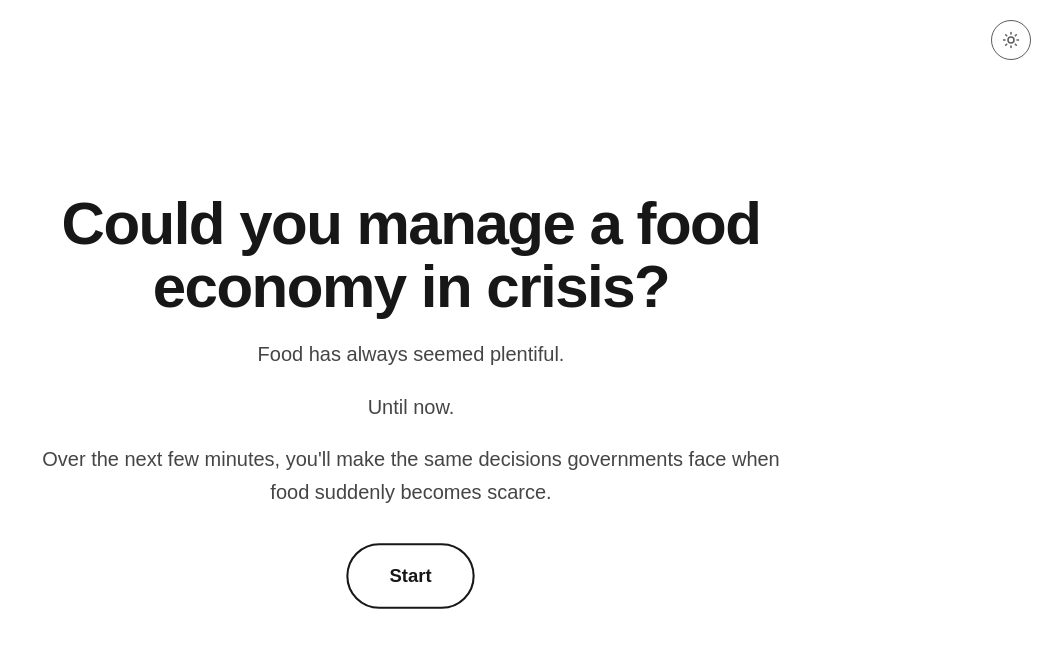
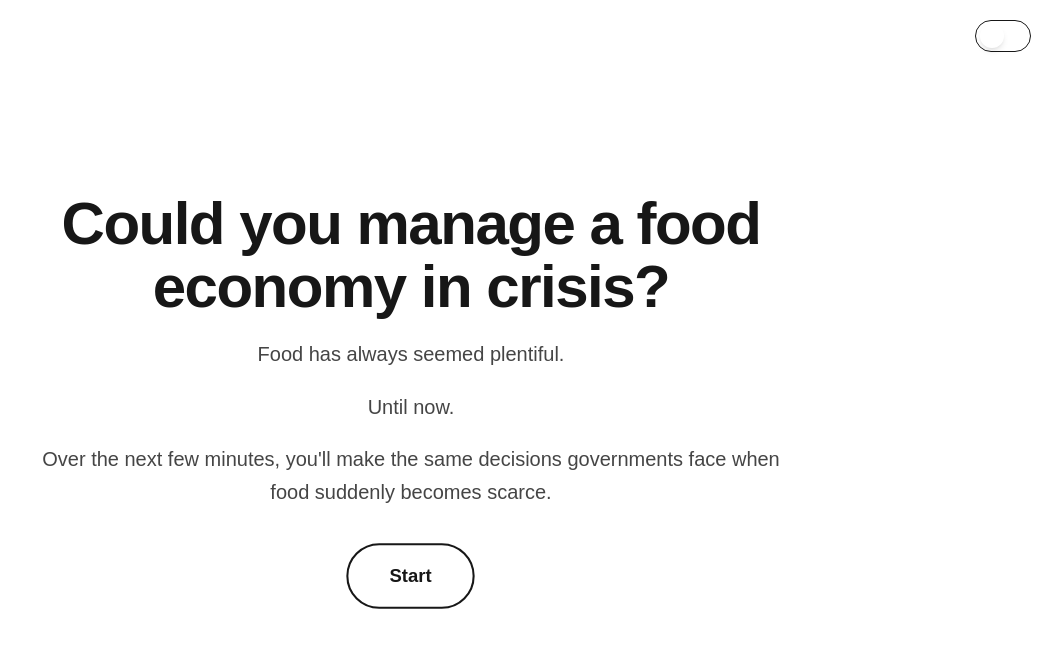
Before and after one commit to mahihshah/food-shock-policy-sim, a Next.js app: page / in a window 1280 px wide. Shown: the top 648 px of the page, without its empty margins (229-1280 px from the left). Built offline with nearby package versions, Linux system fonts and the light colour scheme.

Commit message:
Fix the toggle and font colours

```diff
--- a/EconConceptCallout.tsx
+++ b/EconConceptCallout.tsx
@@ -2,7 +2,7 @@
 
 import { motion } from "framer-motion";
 import type { EconConcept } from "./econConcepts";
-import { renderHighlighted } from "./lib/highlights";
+import { renderHighlighted } from "./lib/highlight";
 
 function SingleCallout({ concept, side }: { concept: EconConcept; side: "left" | "right" }) {
   const isLeft = side === "left";
@@ -17,11 +17,25 @@ function SingleCallout({ concept, side }: { concept: EconConcept; side: "left" |
             <path d="M0,0 L7,3.5 L0,7 Z" fill="var(--color-accent)" />
           </marker>
         </defs>
-        <path d="M2 4 C 30 4, 50 30, 78 54" stroke="var(--color-accent)" strokeOpacity="0.55" strokeWidth="1.5"
-          strokeDasharray="4 4" strokeLinecap="round" fill="none" markerEnd={`url(#econ-arrowhead-${side})`} />
+        <motion.path
+          d="M2 4 C 30 4, 50 30, 78 54"
+          stroke="var(--color-accent)"
+          strokeOpacity="0.6"
+          strokeWidth="1.5"
+          strokeDasharray="4 4"
+          strokeLinecap="round"
+          fill="none"
+          markerEnd={`url(#econ-arrowhead-${side})`}
+          initial={{ pathLength: 0, opacity: 0 }}
+          animate={{ pathLength: 1, opacity: 1 }}
+          transition={{ duration: 0.9, delay: 0.2, ease: [0.22, 1, 0.36, 1] }}
+        />
       </svg>
 
-      <motion.div initial={{ opacity: 0, y: 10 }} animate={{ opacity: 1, y: 0 }} transition={{ duration: 0.7, delay: 0.5, ease: [0.22, 1, 0.36, 1] }}
+      <motion.div
+        initial={{ opacity: 0, y: 10 }}
+        animate={{ opacity: 1, y: 0 }}
+        transition={{ duration: 0.7, delay: 1.4, ease: [0.22, 1, 0.36, 1] }}
         className="pointer-events-auto flex flex-col gap-2 rounded-xl border border-[var(--color-accent)]/25
                    bg-[var(--color-surface)]/95 p-4 shadow-lg shadow-black/30 backdrop-blur-sm">
         <span className="mb-0.5 block font-[family-name:var(--font-body)] text-[10px] font-semibold uppercase tracking-wide text-[var(--color-accent)]/70">
--- a/ThemeToggle.tsx
+++ b/ThemeToggle.tsx
@@ -1,6 +1,7 @@
 "use client";
 
 import { useEffect, useState } from "react";
+import { motion } from "framer-motion";
 
 export function ThemeToggle() {
   const [theme, setTheme] = useState<"dark" | "light">("dark");
@@ -19,26 +20,40 @@ export function ThemeToggle() {
     localStorage.setItem("fss-theme", next);
   };
 
+  const isLight = theme === "light";
+
   return (
     <button
       type="button"
       onClick={toggle}
       aria-label="Toggle light and dark mode"
-      className="fixed right-5 top-5 z-[60] flex h-10 w-10 items-center justify-center rounded-full
-                 border border-[var(--color-border)] bg-[var(--color-surface)]/80 text-[var(--color-foreground)]/70
-                 backdrop-blur transition-colors hover:border-[var(--color-accent)]/50 hover:text-[var(--color-accent)]
-                 focus-visible:outline-none focus-visible:ring-2 focus-visible:ring-[var(--color-accent)]/60"
+      role="switch"
+      aria-checked={isLight}
+      className="fixed right-5 top-5 z-[60] flex h-8 w-14 items-center rounded-full border
+                 border-[var(--color-border)] bg-[var(--color-surface)]/90 px-1 backdrop-blur
+                 transition-colors focus-visible:outline-none focus-visible:ring-2
+                 focus-visible:ring-[var(--color-accent)]/60"
     >
-      {theme === "dark" ? (
-        <svg width="18" height="18" viewBox="0 0 24 24" fill="none" stroke="currentColor" strokeWidth="2">
-          <circle cx="12" cy="12" r="4" />
-          <path d="M12 2v2M12 20v2M4.9 4.9l1.4 1.4M17.7 17.7l1.4 1.4M2 12h2M20 12h2M4.9 19.1l1.4-1.4M17.7 6.3l1.4-1.4" strokeLinecap="round" />
-        </svg>
-      ) : (
-        <svg width="18" height="18" viewBox="0 0 24 24" fill="none" stroke="currentColor" strokeWidth="2">
-          <path d="M21 12.79A9 9 0 1 1 11.21 3a7 7 0 0 0 9.79 9.79Z" strokeLinecap="round" strokeLinejoin="round" />
-        </svg>
-      )}
+      <motion.span
+        layout
+        transition={{ type: "spring", stiffness: 500, damping: 32 }}
+        className="flex h-6 w-6 items-center justify-center rounded-full shadow-md"
+        style={{
+          backgroundColor: "var(--color-accent)",
+          marginLeft: isLight ? "auto" : 0,
+        }}
+      >
+        {isLight ? (
+          <svg width="13" height="13" viewBox="0 0 24 24" fill="none" stroke="var(--color-background)" strokeWidth="2.2">
+            <path d="M21 12.79A9 9 0 1 1 11.21 3a7 7 0 0 0 9.79 9.79Z" strokeLinecap="round" strokeLinejoin="round" />
+          </svg>
+        ) : (
+          <svg width="13" height="13" viewBox="0 0 24 24" fill="none" stroke="var(--color-background)" strokeWidth="2.2">
+            <circle cx="12" cy="12" r="4" />
+            <path d="M12 2v2M12 20v2M4.9 4.9l1.4 1.4M17.7 17.7l1.4 1.4M2 12h2M20 12h2M4.9 19.1l1.4-1.4M17.7 6.3l1.4-1.4" strokeLinecap="round" />
+          </svg>
+        )}
+      </motion.span>
     </button>
   );
 }
--- a/lib/highlights.tsx
+++ b/lib/highlights.tsx
@@ -1,19 +1,15 @@
 // lib/highlight.tsx
-//
-// Wrap key words in your data-file strings with ::like this:: and this
-// turns them into coloured underline spans, cycling through 3 accent
-// colours. Safe on plain text with no ::marks:: — renders unchanged.
-
 import type { ReactNode } from "react";
 
 const HL_SPLIT = /::(.+?)::/g;
-const HL_COLORS = ["accent", "accent-2", "accent-3"] as const;
+const HL_COLORS = ["accent", "accent-2", "accent-3", "accent-4"] as const;
 type HlColor = (typeof HL_COLORS)[number];
 
 const COLOR_VARS: Record<HlColor, string> = {
   accent: "var(--color-accent)",
   "accent-2": "var(--color-accent-2)",
   "accent-3": "var(--color-accent-3)",
+  "accent-4": "var(--color-accent-4)",
 };
 
 export function Hl({ children, color = "accent" }: { children: ReactNode; color?: HlColor }) {
--- a/questionCard.tsx
+++ b/questionCard.tsx
@@ -8,7 +8,7 @@ import ResilienceSegue from "./resilienceSegue";
 import { econConceptsById } from "./econConcepts";
 import { EconConceptCallout } from "./EconConceptCallout";
 import { SourceTag } from "./SourceTag";
-import { renderHighlighted } from "./lib/highlights";
+import { renderHighlighted } from "./lib/highlight";
 
 export interface QuestionCardProps {
   scenario: Scenario;
@@ -107,7 +107,7 @@ export default function QuestionCard({
           key={scenario.id} ref={cardRef} tabIndex={0} onKeyDown={handleKeyDown}
           initial={{ opacity: 0, y: 16 }} animate={{ opacity: 1, y: 0 }} exit={{ opacity: 0, y: -16 }}
           transition={{ duration: 0.35, ease: [0.22, 1, 0.36, 1] }}
-          className="relative mx-auto w-full max-w-2xl rounded-2xl border border-[var(--color-border)]
+          className="relative mx-auto w-full max-w-2xl rounded-2xl border border-[var(--color-border)] border-t-2 border-t-[var(--color-accent)]
                      bg-[var(--color-surface)] p-8 shadow-2xl shadow-black/40 outline-none
                      focus-visible:ring-2 focus-visible:ring-[var(--color-accent)]/60 md:p-12"
         >
@@ -143,7 +143,7 @@ export default function QuestionCard({
                 </p>
               )}
               <p className="font-[family-name:var(--font-body)] text-xl text-[var(--color-danger)] md:text-2xl">
-                {scenario.outcome}
+                {renderHighlighted(scenario.outcome ?? "")}
               </p>
               {retryInfo ? (
                 <motion.button type="button" onClick={retryInfo.onRetry}
@@ -204,10 +204,15 @@ function ChoiceButton({ choice, index, isSelected, onClick }: {
   choice: Choice; index: number; isSelected: boolean; onClick: () => void;
 }) {
   return (
-    <motion.button type="button" onClick={onClick} whileHover={{ scale: 1.015 }} whileTap={{ scale: 0.985 }} aria-pressed={isSelected}
+    <motion.button type="button" onClick={onClick}
+      whileHover={{ scale: 1.02, backgroundColor: "color-mix(in srgb, var(--color-accent) 12%, transparent)" }}
+      whileTap={{ scale: 0.98 }}
+      aria-pressed={isSelected}
       className={`group flex w-full items-start gap-4 rounded-xl border px-5 py-4 text-left transition-colors
                   focus-visible:outline-none focus-visible:ring-2 focus-visible:ring-[var(--color-accent)]/60
-                  ${isSelected ? "border-[var(--color-accent)] bg-[var(--color-accent)]/10" : "border-[var(--color-border)] bg-[var(--color-foreground)]/[0.02] hover:border-[var(--color-accent)]/40 hover:bg-[var(--color-foreground)]/[0.05]"}`}>
+                  ${isSelected
+                    ? "border-[var(--color-accent)] bg-[var(--color-accent)]/10 shadow-[0_0_24px_-6px_var(--color-accent)]"
+                    : "border-[var(--color-border)] bg-[var(--color-foreground)]/[0.02] hover:border-[var(--color-accent)]/50"}`}>
       <span className={`flex h-7 w-7 shrink-0 items-center justify-center rounded-full font-[family-name:var(--font-body)] text-xs font-semibold
                     ${isSelected ? "bg-[var(--color-accent)] text-[var(--color-background)]" : "bg-[var(--color-foreground)]/10 text-[var(--color-foreground)]/60 group-hover:bg-[var(--color-accent)]/20 group-hover:text-[var(--color-accent)]"}`}>
         {index + 1}
@@ -231,12 +236,12 @@ function CaseStudyPanel({ caseStudy, side }: { caseStudy?: CaseStudy; side: "lef
   const isLeft = side === "left";
 
   return (
-    <div className={`pointer-events-none absolute top-1/2 hidden w-56 -translate-y-1/2 lg:block ${isLeft ? "right-full mr-6" : "left-full ml-6"}`}>
-      <motion.div initial={{ opacity: 0, x: isLeft ? 12 : -12 }} animate={{ opacity: 1, x: 0 }}
+    <div className={`pointer-events-none absolute top-full z-10 mt-3 hidden w-56 lg:block ${isLeft ? "right-full mr-6" : "left-full ml-6"}`}>
+      <motion.div initial={{ opacity: 0, x: isLeft ? 12 : -12, y: -8 }} animate={{ opacity: 1, x: 0, y: 0 }}
         transition={{ duration: 0.8, delay: 0.45, ease: [0.22, 1, 0.36, 1] }} className="pointer-events-auto flex items-center gap-2">
         {!isLeft && <span className="shrink-0 text-[var(--color-accent)]/50">←</span>}
         <div className="rounded-lg border border-[var(--color-border)] bg-[var(--color-foreground)]/[0.06] p-3">
-          <span className="mb-1.5 block font-[family-name:var(--font-body)] text-[9px] font-bold uppercase tracking-[0.18em] text-[var(--color-accent-2)]">
+          <span className="mb-1.5 block font-[family-name:var(--font-body)] text-[9px] font-bold uppercase tracking-[0.18em] text-[var(--color-accent-4)]">
             This actually happened
           </span>
           <div className="mb-1 flex items-center gap-1.5 font-[family-name:var(--font-serif-accent)] text-[13px] italic uppercase tracking-wide text-[var(--color-accent)]/80">
--- a/resilienceSegue.tsx
+++ b/resilienceSegue.tsx
@@ -19,7 +19,7 @@ function ScrollNudge({ targetId, label = "Keep scrolling" }: { targetId: string;
       initial={{ opacity: 0 }}
       whileInView={{ opacity: 1, y: [0, 8, 0] }}
       viewport={{ once: true, amount: 0.5 }}
-      transition={{ opacity: { delay: 0.3, duration: 0.6 }, y: { duration: 1.8, repeat: Infinity, ease: "easeInOut" } }}
+      transition={{ opacity: { delay: 1.3, duration: 0.6 }, y: { duration: 1.8, repeat: Infinity, ease: "easeInOut" } }}
       className="mt-8 flex flex-col items-center gap-2 text-[var(--color-accent)]/70 transition-colors hover:text-[var(--color-accent)]
                  focus-visible:outline-none"
       aria-label={label}
```
Also changed, not shown: global.css (+13 -11 lines).
